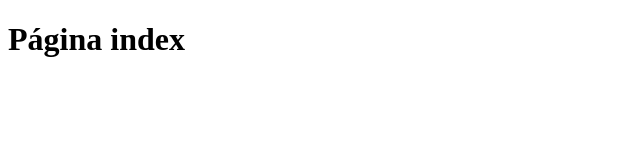
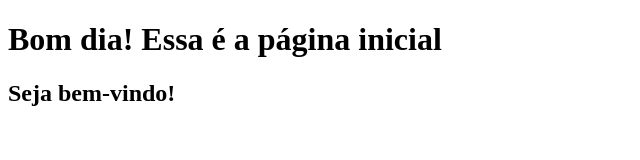
Before and after one commit to RhuanFelix/Oficina-git, a plain HTML site: page index.html in a window 1280 px wide. Shown: the whole page, without its empty margins (0-640 px from the left). Drawn offline with Linux system fonts and the light colour scheme.

Commit message:
inclusão de boas-vindas na página inicial

```diff
--- a/index.html
+++ b/index.html
@@ -3,9 +3,10 @@
 <head>
     <meta charset="UTF-8">
     <meta name="viewport" content="width=device-width, initial-scale=1.0">
-    <title>Página Index</title>
+    <title>Página Inicial</title>
 </head>
 <body>
-    <h1>Página index</h1>
+    <h1>Bom dia! Essa é a página inicial</h1>
+    <h2>Seja bem-vindo!</h2>
 </body>
 </html>
```
